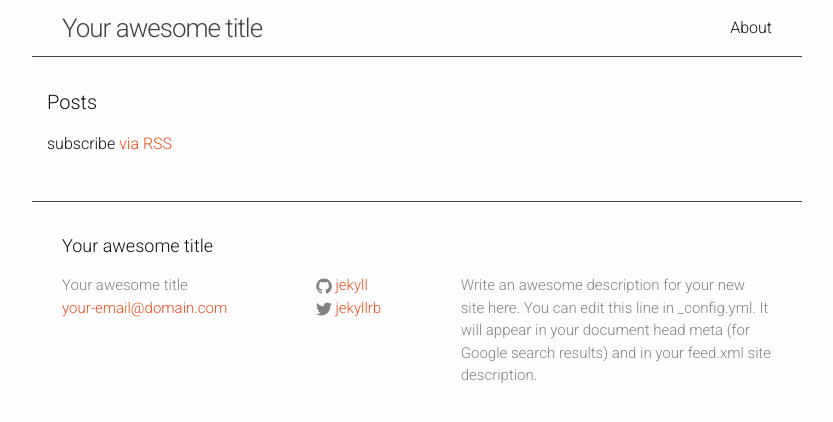
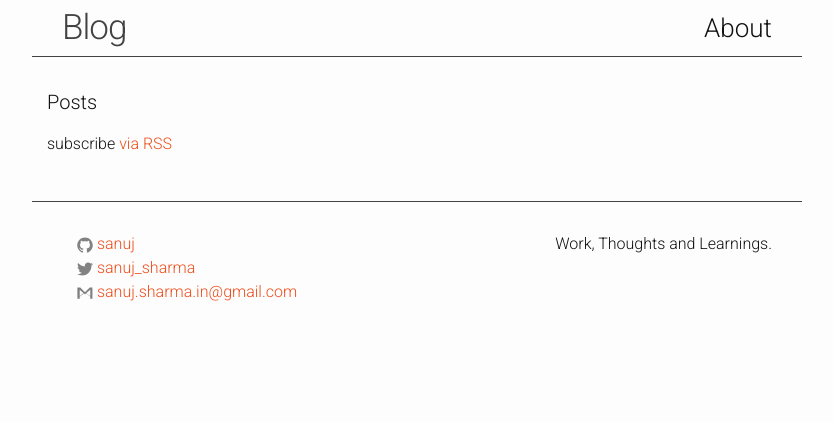
Before and after one commit to sanuj/sanuj.github.io, a Jekyll site: the page built from index.html, in a window 1280 px wide. Shown: the top 422 px of the page, without its empty margins (223-1056 px from the left). Built offline with Jekyll 4.4.1, drawn with Linux system fonts in a browser that asks for light colours.

Commit message:
change styling, add disqus and gmail icon

```diff
--- a/_config.yml
+++ b/_config.yml
@@ -6,16 +6,19 @@
 # 'jekyll serve'. If you change this file, please restart the server process.
 
 # Site settings
-title: Your awesome title
-email: your-email@domain.com
+title:  Blog
+email: " sanuj.sharma.in@gmail.com"
 description: > # this means to ignore newlines until "baseurl:"
-  Write an awesome description for your new site here. You can edit this
-  line in _config.yml. It will appear in your document head meta (for
-  Google search results) and in your feed.xml site description.
+    Work, Thoughts and Learnings.
 baseurl: "" # the subpath of your site, e.g. /blog
-url: "http://yourdomain.com" # the base hostname & protocol for your site
-twitter_username: jekyllrb
-github_username:  jekyll
+url: "http://sanuj.github.io" # the base hostname & protocol for your site
+twitter_username: sanuj_sharma
+github_username:  sanuj
+permalink: none
 
 # Build settings
 markdown: kramdown
+
+# Disqus Comments
+disqus_short_name: sanuj
+# disqus_show_comment_count: false
--- a/_includes/footer.html
+++ b/_includes/footer.html
@@ -2,15 +2,15 @@
 
   <div class="wrapper">
 
-    <h2 class="footer-heading">{{ site.title }}</h2>
+    <!-- <h2 class="footer-heading">{{ site.title }}</h2> -->
 
-    <div class="footer-col-wrapper">
+    <!-- <div class="footer-col-wrapper">
       <div class="footer-col footer-col-1">
         <ul class="contact-list">
           <li>{{ site.title }}</li>
           <li><a href="mailto:{{ site.email }}">{{ site.email }}</a></li>
         </ul>
-      </div>
+      </div> -->
 
       <div class="footer-col footer-col-2">
         <ul class="social-media-list">
@@ -25,10 +25,16 @@
             {% include icon-twitter.html username=site.twitter_username %}
           </li>
           {% endif %}
+
+          {% if site.email %}
+          <li>
+              {% include icon-gmail.html username=site.email %}
+          </li>
+          {% endif %}
         </ul>
       </div>
 
-      <div class="footer-col footer-col-3">
+      <div class="footer-col footer-col-3" align="right">
         <p>{{ site.description }}</p>
       </div>
     </div>
--- /dev/null
+++ b/_includes/icon-gmail.html
@@ -0,0 +1 @@
+<a href="mailto:{{ include.username }}"><span class="icon icon--gmail">{% include icon-gmail.svg %}</span><span class="username">{{ include.username }}</span></a>
--- a/_sass/_base.scss
+++ b/_sass/_base.scss
@@ -95,7 +95,7 @@ a {
     text-decoration: none;
 
     &:visited {
-        color: darken($brand-color, 15%);
+        // color: darken($brand-color, 15%);
     }
 
     &:hover {
--- a/_sass/_layout.scss
+++ b/_sass/_layout.scss
@@ -11,8 +11,8 @@
 }
 
 .site-title {
-    font-size: 26px;
-    font-weight: 300;
+    font-size: 35px;
+    font-weight: normal;
     line-height: 56px;
     letter-spacing: -1px;
     margin-bottom: 0;
@@ -25,6 +25,8 @@
 }
 
 .site-nav {
+    font-size: 26px;
+    font-weight: normal;
     float: right;
     line-height: 56px;
 
@@ -126,19 +128,20 @@
     padding-left: $spacing-unit / 2;
 }
 
-.footer-col-1 {
-    width: -webkit-calc(35% - (#{$spacing-unit} / 2));
-    width:         calc(35% - (#{$spacing-unit} / 2));
-}
+// .footer-col-1 {
+//     width: -webkit-calc(35% - (#{$spacing-unit} / 2));
+//     width:         calc(35% - (#{$spacing-unit} / 2));
+// }
 
 .footer-col-2 {
-    width: -webkit-calc(20% - (#{$spacing-unit} / 2));
-    width:         calc(20% - (#{$spacing-unit} / 2));
+    width: -webkit-calc(55% - (#{$spacing-unit} / 2));
+    width:         calc(55% - (#{$spacing-unit} / 2));
 }
 
 .footer-col-3 {
     width: -webkit-calc(45% - (#{$spacing-unit} / 2));
     width:         calc(45% - (#{$spacing-unit} / 2));
+    float: right;
 }
 
 @include media-query($on-laptop) {
--- a/_sass/_syntax-highlighting.scss
+++ b/_sass/_syntax-highlighting.scss
@@ -2,6 +2,7 @@
  * Syntax highlighting styles
  */
 .highlight {
+    max-width: -webkit-calc(#{$content-width} - (#{$spacing-unit} * 4));
     background: #fff;
     @extend %vertical-rhythm;
 
```
Also changed, not shown: _layouts/post.html (+20 -0 lines), _includes/icon-gmail.svg (added).
